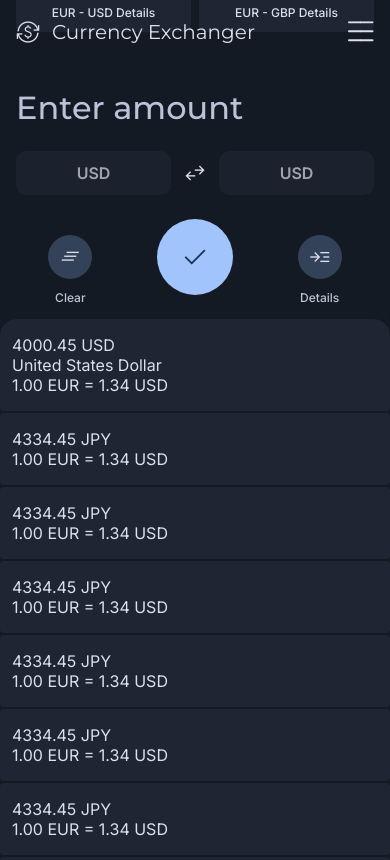
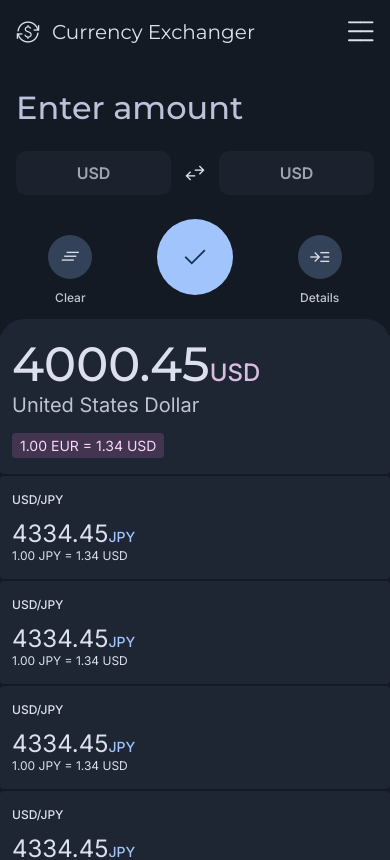
Before and after one commit to HazemMuhammad96/currency-exchanger, an Angular app: page / in a window 390 px wide. Shown: the top 860 px of the page. Built offline with nearby package versions, Linux system fonts and the light colour scheme.

Commit message:
home page mobile design done

```diff
--- a/src/app/presentation/_core/layout/nav/header/header.component.scss
+++ b/src/app/presentation/_core/layout/nav/header/header.component.scss
@@ -30,8 +30,9 @@
         position: absolute;
         left: 0;
         right: 0;
-        top: -20px;
+        top: -550px;
         z-index: -1;
+
         height: var(--dimension-header-height);
         transition: top 0.2s ease-in-out;
     }
@@ -84,7 +85,7 @@
 
     a {
         width: 100%;
-        @include text("label1");
+        @include text("label2");
         @include card("surface");
         display: inline-block;
         padding: 12px 16px;
--- a/src/app/presentation/currency-form/currency-form.component.scss
+++ b/src/app/presentation/currency-form/currency-form.component.scss
@@ -13,7 +13,7 @@
         width: 2em;
         position: absolute;
         bottom: -2em;
-        border-radius: 0 16px 0 0;
+        border-radius: 0 24px 0 0;
         box-shadow: 0 -16px 0 0 var(--color-background);
     }
 
@@ -76,7 +76,7 @@
 
     .secondary-button {
         @include column(center);
-        @include text("label1");
+        @include text("label2");
         gap: 12px;
         color: #bdc4d2;
         position: relative;
--- a/src/app/presentation/home-page/home-page.component.html
+++ b/src/app/presentation/home-page/home-page.component.html
@@ -1,20 +1,21 @@
 <div class="home-page">
   <app-currency-form></app-currency-form>
   <div class="main-exchange">
-    <p>
-      4000.45
-      <span>USD</span>
+    <p class="exchange-value">
+      4000.45<span>USD</span>
     </p>
-    <p>United States Dollar</p>
-    <p>1.00 EUR = 1.34 USD</p>
+    <p class="exchange-name">United States Dollar</p>
+    <p class="exchange-difference">1.00 EUR = 1.34 USD</p>
   </div>
   <ul class="frequent-exchanges-list">
     <li *ngFor="let currency of frequentCurrencies">
-      <p>
-        4334.45
-        <span>JPY</span>
+      <p class="exchange-currencies">
+        USD/JPY
       </p>
-      <p>1.00 EUR = 1.34 USD</p>
+      <p class="exchange-value">
+        4334.45<span>JPY</span>
+      </p>
+      <p class="exchange-difference">1.00 JPY = 1.34 USD</p>
     </li>
   </ul>
 </div>
--- a/src/app/presentation/home-page/home-page.component.scss
+++ b/src/app/presentation/home-page/home-page.component.scss
@@ -17,10 +17,55 @@
     border-top-left-radius: var(--_border-radius-block);
     border-top-right-radius: var(--_border-radius-block);
     padding-block: 16px;
+
+    .exchange-value {
+        @include text("display1");
+
+        span {
+            @include text("headline2");
+            color: var(--color-secondary);
+        }
+    }
+
+    .exchange-name {
+        @include text("title1");
+        color: var(--color-on-surface-variant);
+        font-weight: 400;
+    }
+
+    .exchange-difference {
+        @include text("label1");
+        @include card("secondary-container");
+        padding: 4px 8px;
+        margin-top: 16px;
+        width: fit-content;
+        border-radius: 4px;
+        font-weight: 400;
+    }
 }
 
 .frequent-exchanges-list li {
     padding-block: 16px;
+
+    .exchange-currencies {
+        @include text("label2");
+        margin-bottom: 12px;
+    }
+
+    .exchange-value {
+        @include text("headline2");
+        font-weight: 400;
+
+        span {
+            @include text("paragraph");
+            font-weight: 500;
+            color: var(--color-primary);
+        }
+    }
+
+    .exchange-difference {
+        @include text("label3");
+    }
 }
 
 .frequent-exchanges-list li:last-child {
--- a/src/assets/styles/theme/_colors.scss
+++ b/src/assets/styles/theme/_colors.scss
@@ -12,7 +12,7 @@ $colors: (
         "content": "#3e2645",
     ),
     "secondary-container": (
-        "container": "#563c5d",
+        "container": "#563c5dAA",
         "content": "#f8d6fe",
     ),
     "background": (
@@ -23,6 +23,10 @@ $colors: (
         "container": "#1e2633",
         "content": "#dce0ec",
     ),
+  "surface-variant": (
+    "container": "#1e2633",
+    "content": "#bfc2d2",
+  ),
     "outline": (
         "container": "#353a41",
         "content": "#d8defd",
--- a/src/assets/styles/theme/_typography.scss
+++ b/src/assets/styles/theme/_typography.scss
@@ -28,7 +28,7 @@ $type-scale: (
         md: 32px,
         lg: 32px,
         font-weight: 500,
-        font-family: "Montserrat",
+        font-family: "Inter",
     ),
     title1: (
         sm: 20px,
@@ -59,13 +59,20 @@ $type-scale: (
         font-family: "Inter",
     ),
     label1: (
+        sm: 14px,
+        md: 16px,
+        lg: 16px,
+        font-weight: 500,
+        font-family: "Inter",
+    ),
+    label2: (
         sm: 12px,
         md: 14px,
         lg: 14px,
         font-weight: 500,
         font-family: "Inter",
     ),
-    label2: (
+    label3: (
         sm: 12px,
         md: 14px,
         lg: 14px,
--- /dev/null
+++ b/src/environments/environment.ts
@@ -0,0 +1,4 @@
+export const environment = {
+    apiUrl: "https://data.fixer.io/api",
+    apiKey: "1deb0f357e7fc6d170dbee6c7c537386",
+};
```
